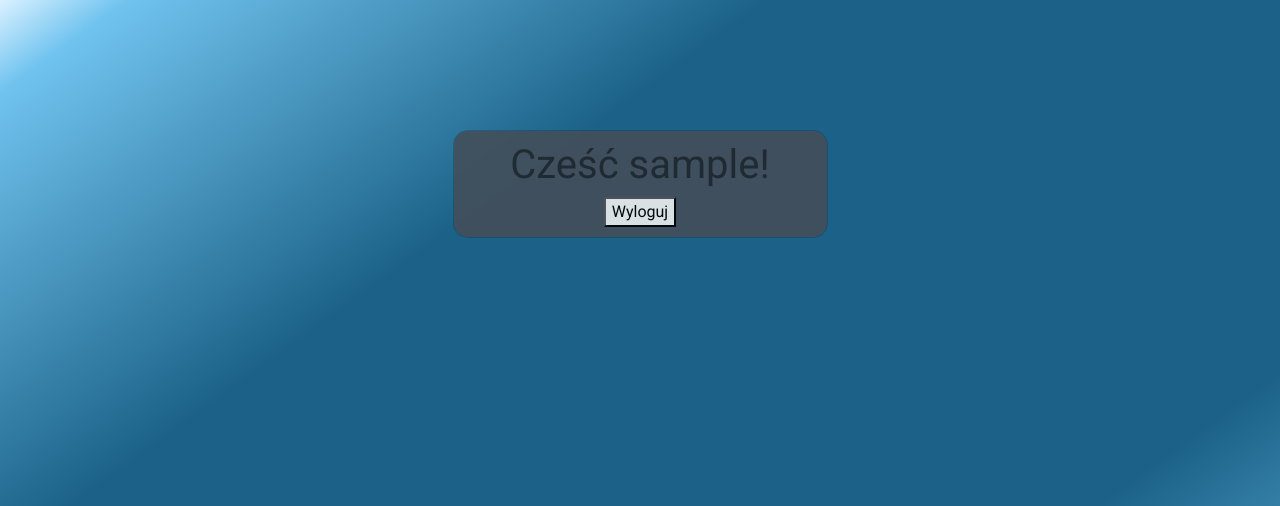
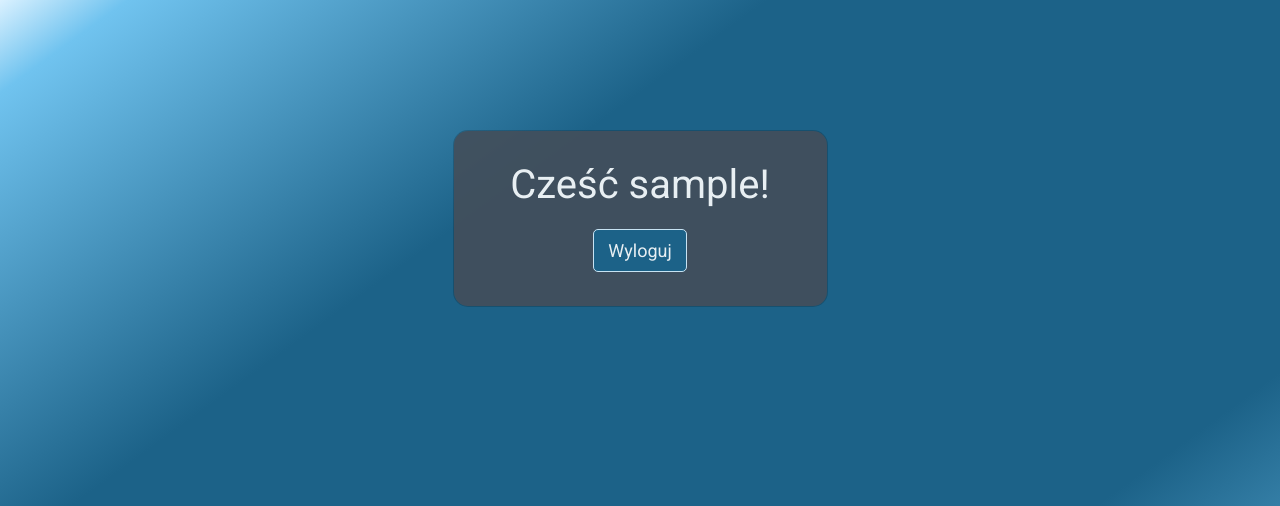
Before and after one commit to lucek3332/login-page, a Django app: template pure_django/templates/pure_django/accounts/login.html in a window 1280 px wide. Shown: the top 506 px of the page. Run offline with Django 3.2, Linux system fonts and the light colour scheme; the template is opened without the code that fills it, so the values that code supplies are empty; the visitor is signed in with stand-in values (Sample User, id 1); some libraries are stand-ins or nearby versions.

Commit message:
Style [pure_django]: CSS style of login template
~ CSS style page after successful login
~ modify HTML structure of login.html

```diff
--- a/pure_django/static/css/style.css
+++ b/pure_django/static/css/style.css
@@ -28,6 +28,8 @@ body {
 	padding: 10px;
 }
 
+/* Login Form */
+
 .user-img img {
 	width: 50%;
 	margin-top: 20px;
@@ -43,7 +45,7 @@ body {
 .fas {
 	position: absolute;
 	font-size: 22px;
-	left: 50px;
+	left: 55px;
 	padding-top: 8px;
 	color: #434e5a;
 }
@@ -52,6 +54,15 @@ body {
 	width: 40%;
 	margin: 5px 0 20px;
 }
+
+/* Login Success */
+
+.user-login h1 {
+	margin: 20px 0 20px 0;
+	color: white;
+}
+
+/* Buttons */
 
 .btn-success {
 	background-color: #1c6288;
--- a/pure_django/templates/pure_django/accounts/login.html
+++ b/pure_django/templates/pure_django/accounts/login.html
@@ -9,14 +9,20 @@
             <div class="modal-content">
                 {% if request.user.is_authenticated %}
 
+                    <div class="col-8 mx-auto">
                         {% if messages %}
                             {% for message in messages %}
+                                <div class="alert alert-success p-1 mt-4 mb-1" role="alert">
                                     {{ message }}
+                                </div>
                             {% endfor %}
                         {% endif %}
+                    </div>
 
+                    <div class="col-10 mx-auto user-login">
                         <h1>Cześć {{ request.user }}!</h1>
-                    <a href="{% url 'pure_django:logout' %}"><button>Wyloguj</button></a>
+                        <a href="{% url 'pure_django:logout' %}"><button class="btn btn-success mb-4">Wyloguj</button></a>
+                    </div>
 
                 {% else %}
 
@@ -51,8 +57,6 @@
                             </div>
 
                             <button type="submit" class="btn btn-success mb-4">Zaloguj</button>
-
-
                         </form>
                     </div>
 
```
Lines whose indentation alone changed are shown as unchanged.
